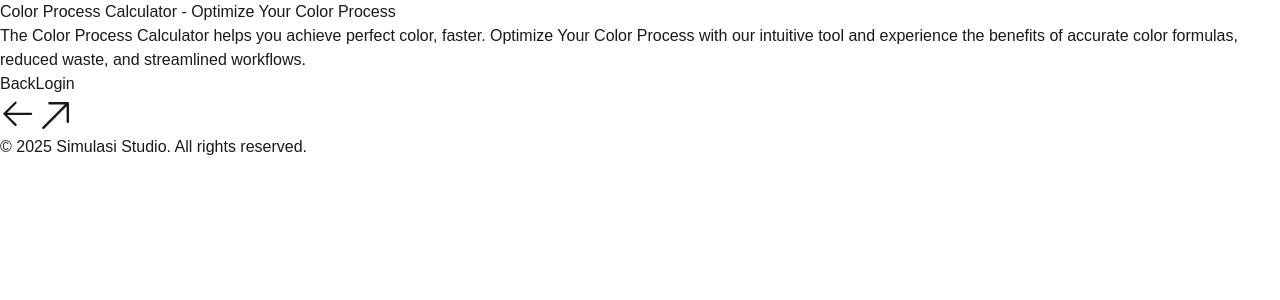
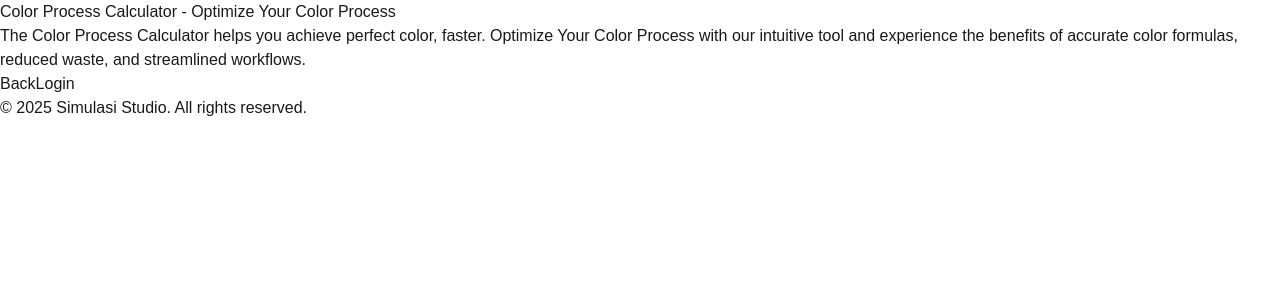
Before and after one commit to simulasikode/simulasi.studio, a Next.js app: page /color-process in a window 1280 px wide. Shown: the top 300 px of the page. Built offline with nearby package versions, Linux system fonts and the light colour scheme.

Commit message:
chore: remove icons from the button

```diff
--- a/src/components/ui/Button.tsx
+++ b/src/components/ui/Button.tsx
@@ -1,6 +1,5 @@
 import React, { ReactNode } from "react";
 import Link from "next/link";
-import { ArrowUpRightIcon, ArrowLeftIcon } from "@heroicons/react/24/solid";
 
 type ButtonSize = "small" | "medium" | "large";
 type ButtonVariant =
@@ -27,6 +26,7 @@ interface ButtonProps extends React.ButtonHTMLAttributes<HTMLButtonElement> {
   target?: "_blank" | "_self" | "_parent" | "_top";
   rel?: string;
   category?: ButtonCategory;
+  hasIcon?: boolean; // New prop:  Explicitly control icon visibility
 }
 
 const Button: React.FC<ButtonProps> = ({
@@ -41,6 +41,7 @@ const Button: React.FC<ButtonProps> = ({
   target,
   rel,
   category = "next",
+  hasIcon = true, //  Default to showing the icon
   ...props
 }) => {
   const isLink = !!href;
@@ -48,7 +49,6 @@ const Button: React.FC<ButtonProps> = ({
   const baseClasses = `
     inline-flex
     items-center
-    gap-8
     focus:outline-none
     transition-colors
     disabled:opacity-50
@@ -116,16 +116,6 @@ const Button: React.FC<ButtonProps> = ({
 
   const buttonClasses = `${baseClasses} ${sizeClasses[size]} ${variantColors[variant][styleType]}`;
 
-  const getIcon = () => {
-    const iconClass = "h-4 w-4 flex justify-between items-center";
-    if (category === "previous") {
-      return <ArrowLeftIcon className={iconClass} aria-hidden="true" />;
-    }
-    return <ArrowUpRightIcon className={iconClass} aria-hidden="true" />;
-  };
-
-  const iconElement = getIcon();
-
   const handleClick = () => {
     if (category === "previous") {
       window.history.back();
@@ -143,10 +133,9 @@ const Button: React.FC<ButtonProps> = ({
           onClick={onClick}
           disabled={disabled}
           {...props}
-          className="w-full h-full p-0 flex items-center justify-between gap-8"
+          className={`w-full h-full p-0 flex items-center justify-center ${hasIcon ? "gap-2" : ""}`} //Flex properties
         >
           {children}
-          {iconElement}
         </button>
       </Link>
     );
@@ -160,7 +149,6 @@ const Button: React.FC<ButtonProps> = ({
       {...props}
     >
       {children}
-      {iconElement}
     </button>
   );
 };
```
